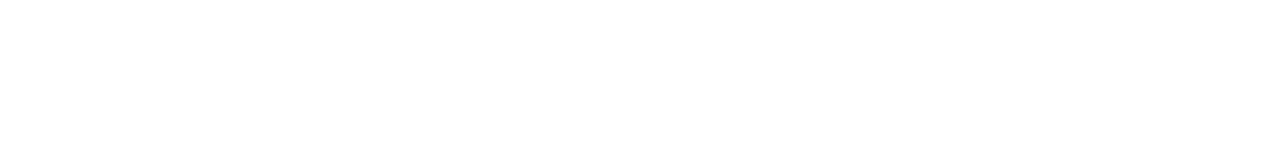
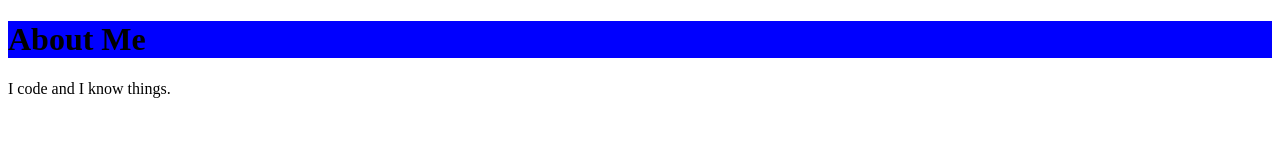
Before and after one commit to brlittle86/about-me-page, a plain HTML site: page index.html in a window 1280 px wide. Drawn offline with Linux system fonts and the light colour scheme.

Commit message:
confirmed successful link up of files

```diff
--- a/Controller/app.js
+++ b/Controller/app.js
@@ -1 +1,3 @@
 'use strict';
+
+console.log('Successfully linked with index.html');
--- a/View/style.css
+++ b/View/style.css
@@ -0,0 +1,3 @@
+h1 {
+  background-color: blue
+}
--- a/index.html
+++ b/index.html
@@ -8,5 +8,9 @@
   </head>
   <body>
 
+    <h1>About Me</h1>
+    <p>I code and I know things.</p>
+
+  <script src="Controller/app.js"></script>
   </body>
 </html>
```
